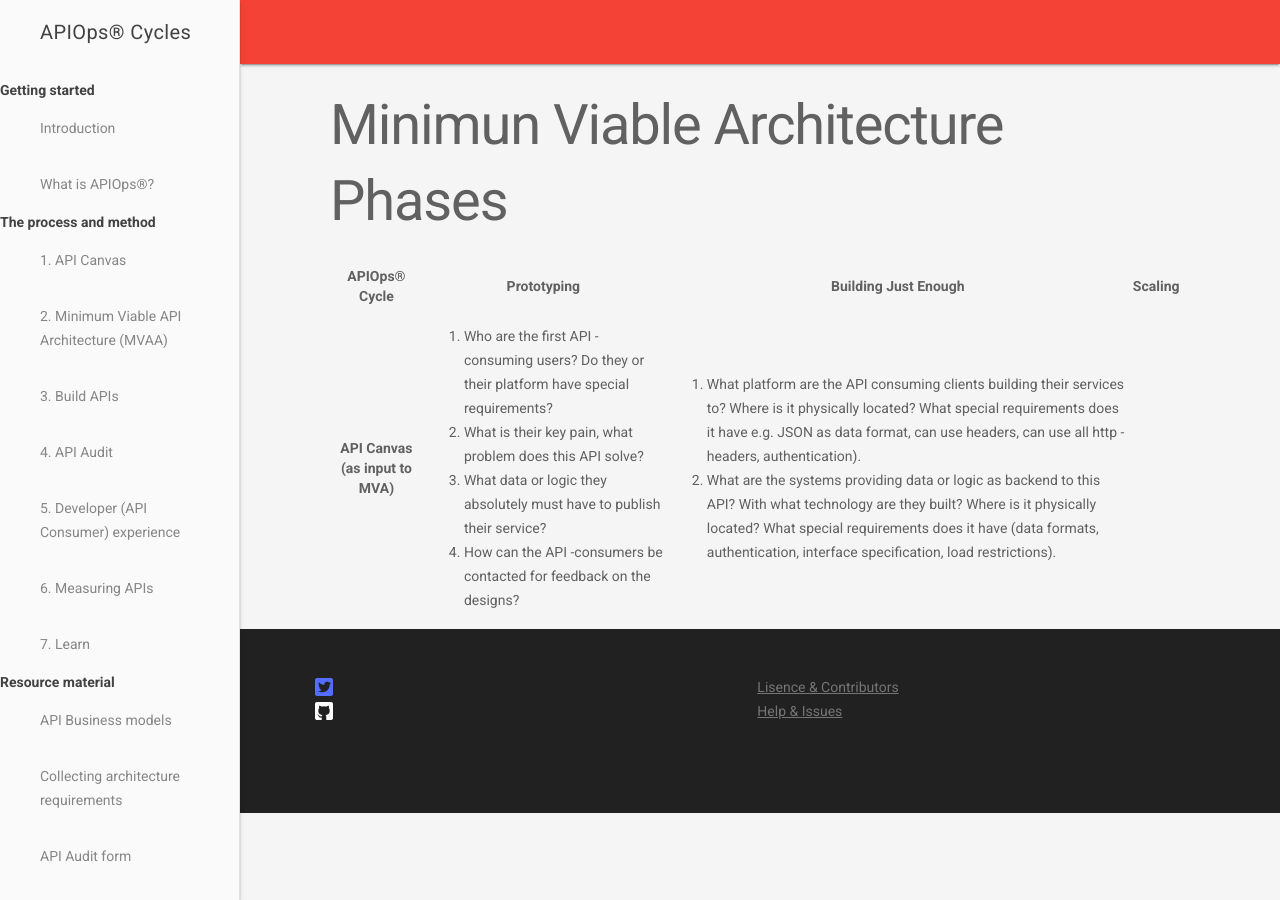
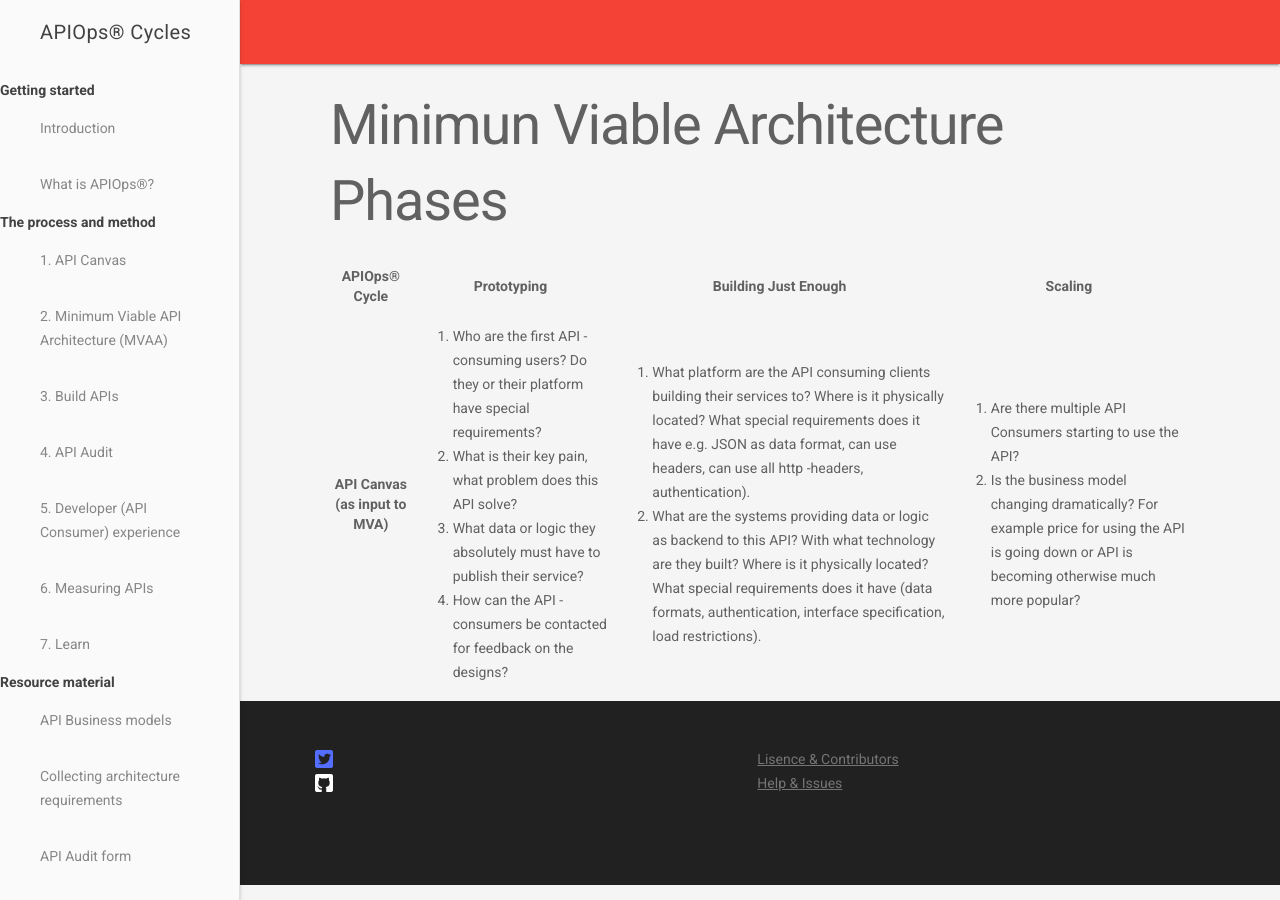
Before and after one commit to mniinio/APIOps-cycles, a Jekyll site: the page built from minimumviableapiarchitecturemvaa/MVAA-Phases.md, in a window 1280 px wide. Built offline with Jekyll 4.4.1, drawn with Linux system fonts in a browser that asks for light colours; our own code applies the rules of GitHub Pages for plain Markdown files.

Commit message:
MVA phases table

```diff
--- a/minimumviableapiarchitecturemvaa/MVAA-Phases.md
+++ b/minimumviableapiarchitecturemvaa/MVAA-Phases.md
@@ -24,8 +24,10 @@ parenturl: /mvaa-phases/
 1.  What platform are the API consuming clients building their services to? Where is it physically located? What special requirements does it have e.g. JSON as data format, can use headers, can use all http -headers, authentication).
 2.  What are the systems providing data or logic as backend to this API? With what technology are they built? Where is it physically located? What special requirements does it have (data formats, authentication, interface specification, load restrictions).
 </td>
-<td colspan="1">&nbsp;</td>
-<td colspan="1">&nbsp;</td>
+<td markdown="1">
+1.  Are there multiple API Consumers starting to use the API?
+2.  Is the business model changing dramatically? For example price for using the API is going down or API is becoming otherwise much more popular?
+</td>
 </tr>
 
 </tbody>
```
Also changed, not shown: other parts of minimumviableapiarchitecturemvaa/MVAA-Phases.md (+1 -1 lines).
